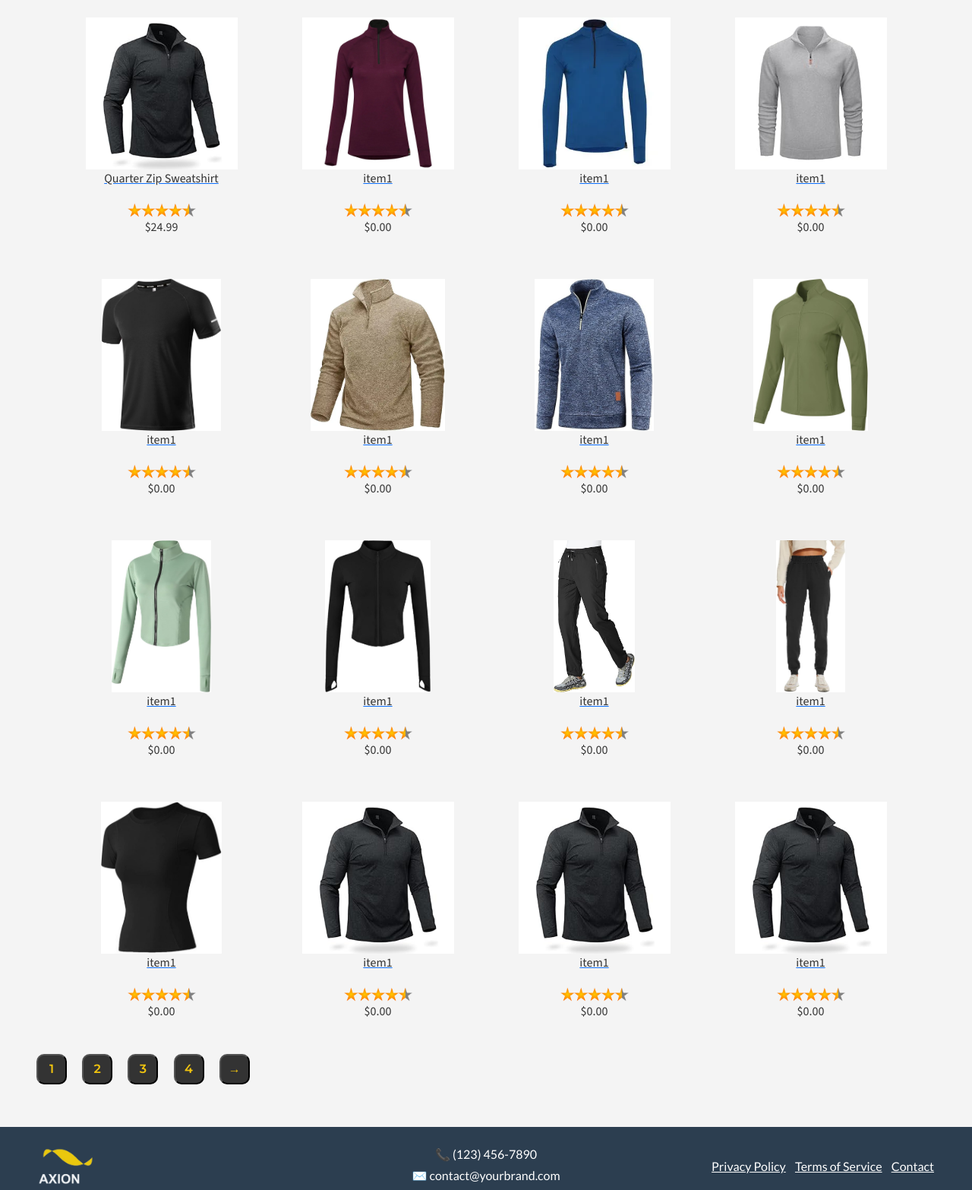
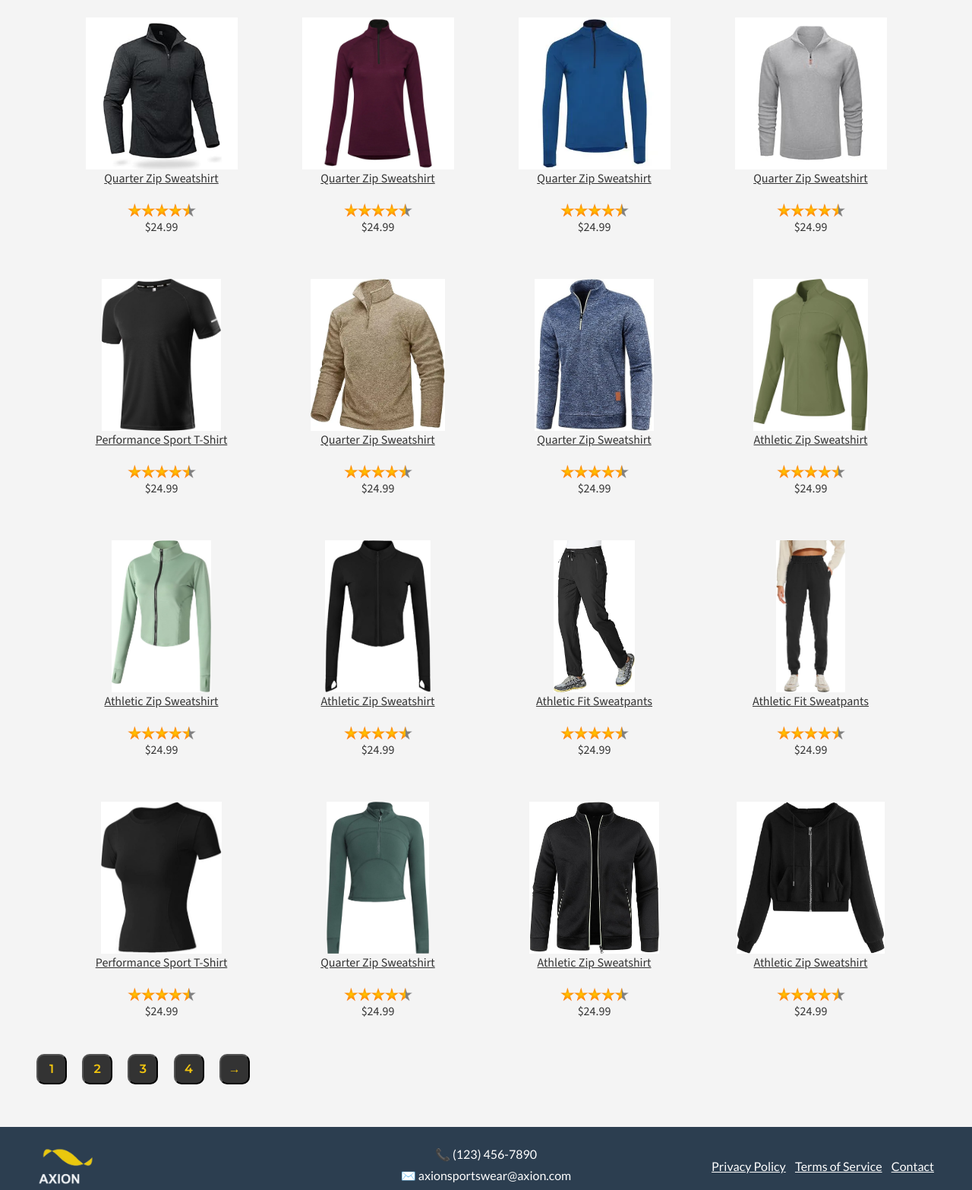
Before and after one commit to Oussama-Boukhatem/Axion, a plain HTML site: page product.html in a window 1280 px wide. Shown: the part 165-1731 px from the top of the page at 76% size. Drawn offline with nearby package versions, Linux system fonts and the light colour scheme.

Commit message:
Website adjustments in html and css

```diff
--- a/assets/css/styles.css
+++ b/assets/css/styles.css
@@ -153,6 +153,10 @@ p {
   font-family: "Source Sans 3", serif;
 }
 
+.underline {
+  text-decoration-color: #333333;
+}
+
 .rating {
   width: 90px;
   height: auto;
@@ -215,7 +219,7 @@ p {
 }
 
 .product-image {
-  width: 100px;
+  width: 50px;
   height: auto;
 }
 
--- a/product.html
+++ b/product.html
@@ -78,7 +78,7 @@
       <div class="row">
         <div class="col-lg-3 col-md-6 col-sm-12 grid-item">
           <img class="item" src="assets/images/item1.jpg" alt="item 1" />
-          <a href="product-details.html"><p class="item-description">Quarter Zip Sweatshirt</p></a>
+          <a class="underline" href="product-details.html"><p class="item-description">Quarter Zip Sweatshirt</p></a>
           <img
             class="rating"
             src="assets/images/Star_rating_4.5_of_5.png"
@@ -88,156 +88,156 @@
         </div>
         <div class="col-lg-3 col-md-6 col-sm-12 grid-item">
           <img class="item" src="assets/images/item2.webp" alt="item 2" />
-          <a href="product-details.html"><p class="item-description">item1</p></a>
+          <a class="underline" href="product-details.html"><p class="item-description">Quarter Zip Sweatshirt</p></a>
           <img
             class="rating"
             src="assets/images/Star_rating_4.5_of_5.png"
             alt="rating"
           />
-          <p class="item-description">$0.00</p>
+          <p class="item-description">$24.99</p>
         </div>
         <div class="col-lg-3 col-md-6 col-sm-12 grid-item">
           <img class="item" src="assets/images/item3.webp" alt="item 3" />
-          <a href="product-details.html"><p class="item-description">item1</p></a>
+          <a class="underline" href="product-details.html"><p class="item-description">Quarter Zip Sweatshirt</p></a>
           <img
             class="rating"
             src="assets/images/Star_rating_4.5_of_5.png"
             alt="rating"
           />
-          <p class="item-description">$0.00</p>
+          <p class="item-description">$24.99</p>
         </div>
         <div class="col-lg-3 col-md-6 col-sm-12 grid-item">
           <img class="item" src="assets/images/item4.jpg" alt="item 4" />
-          <a href="product-details.html"><p class="item-description">item1</p></a>
+          <a class="underline" href="product-details.html"><p class="item-description">Quarter Zip Sweatshirt</p></a>
           <img
             class="rating"
             src="assets/images/Star_rating_4.5_of_5.png"
             alt="rating"
           />
-          <p class="item-description">$0.00</p>
+          <p class="item-description">$24.99</p>
         </div>
 
         <div class="col-lg-3 col-md-6 col-sm-12 grid-item">
           <img class="item" src="assets/images/item5.jpg" alt="item 5" />
-          <a href="product-details.html"><p class="item-description">item1</p></a>
+          <a class="underline" href="product-details.html"><p class="item-description">Performance Sport T-Shirt</p></a>
           <img
             class="rating"
             src="assets/images/Star_rating_4.5_of_5.png"
             alt="rating"
           />
-          <p class="item-description">$0.00</p>
+          <p class="item-description">$24.99</p>
         </div>
         <div class="col-lg-3 col-md-6 col-sm-12 grid-item">
           <img class="item" src="assets/images/item6.webp" alt="item 6" />
-          <a href="product-details.html"><p class="item-description">item1</p></a>
+          <a class="underline" href="product-details.html"><p class="item-description">Quarter Zip Sweatshirt</p></a>
           <img
             class="rating"
             src="assets/images/Star_rating_4.5_of_5.png"
             alt="rating"
           />
-          <p class="item-description">$0.00</p>
+          <p class="item-description">$24.99</p>
         </div>
         <div class="col-lg-3 col-md-6 col-sm-12 grid-item">
           <img class="item" src="assets/images/item7.jpg" alt="item 7" />
-          <a href="product-details.html"><p class="item-description">item1</p></a>
+          <a class="underline" href="product-details.html"><p class="item-description">Quarter Zip Sweatshirt</p></a>
           <img
             class="rating"
             src="assets/images/Star_rating_4.5_of_5.png"
             alt="rating"
           />
-          <p class="item-description">$0.00</p>
+          <p class="item-description">$24.99</p>
         </div>
         <div class="col-lg-3 col-md-6 col-sm-12 grid-item">
           <img class="item" src="assets/images/item8.jpg" alt="item 8" />
-          <a href="product-details.html"><p class="item-description">item1</p></a>
+          <a class="underline" href="product-details.html"><p class="item-description">Athletic Zip Sweatshirt</p></a>
           <img
             class="rating"
             src="assets/images/Star_rating_4.5_of_5.png"
             alt="rating"
           />
-          <p class="item-description">$0.00</p>
+          <p class="item-description">$24.99</p>
         </div>
 
         <div class="col-lg-3 col-md-6 col-sm-12 grid-item">
           <img class="item" src="assets/images/item9.jpg" alt="item 9" />
-          <a href="product-details.html"><p class="item-description">item1</p></a>
+          <a class="underline" href="product-details.html"><p class="item-description">Athletic Zip Sweatshirt</p></a>
           <img
             class="rating"
             src="assets/images/Star_rating_4.5_of_5.png"
             alt="rating"
           />
-          <p class="item-description">$0.00</p>
+          <p class="item-description">$24.99</p>
         </div>
         <div class="col-lg-3 col-md-6 col-sm-12 grid-item">
           <img class="item" src="assets/images/item10.jpg" alt="item 10" />
-          <a href="product-details.html"><p class="item-description">item1</p></a>
+          <a class="underline" href="product-details.html"><p class="item-description">Athletic Zip Sweatshirt</p></a>
           <img
             class="rating"
             src="assets/images/Star_rating_4.5_of_5.png"
             alt="rating"
           />
-          <p class="item-description">$0.00</p>
+          <p class="item-description">$24.99</p>
         </div>
         <div class="col-lg-3 col-md-6 col-sm-12 grid-item">
           <img class="item" src="assets/images/item11.jpg" alt="item 11" />
-          <a href="product-details.html"><p class="item-description">item1</p></a>
+          <a class="underline" href="product-details.html"><p class="item-description">Athletic Fit Sweatpants</p></a>
           <img
             class="rating"
             src="assets/images/Star_rating_4.5_of_5.png"
             alt="rating"
           />
-          <p class="item-description">$0.00</p>
+          <p class="item-description">$24.99</p>
         </div>
         <div class="col-lg-3 col-md-6 col-sm-12 grid-item">
           <img class="item" src="assets/images/item12.jpg" alt="item 12" />
-          <a href="product-details.html"><p class="item-description">item1</p></a>
+          <a class="underline" href="product-details.html"><p class="item-description">Athletic Fit Sweatpants</p></a>
           <img
             class="rating"
             src="assets/images/Star_rating_4.5_of_5.png"
             alt="rating"
           />
-          <p class="item-description">$0.00</p>
+          <p class="item-description">$24.99</p>
         </div>
 
         <div class="col-lg-3 col-md-6 col-sm-12 grid-item">
           <img class="item" src="assets/images/item13.jpg" alt="item 13" />
-          <a href="product-details.html"><p class="item-description">item1</p></a>
+          <a class="underline" href="product-details.html"><p class="item-description">Performance Sport T-Shirt</p></a>
           <img
             class="rating"
             src="assets/images/Star_rating_4.5_of_5.png"
             alt="rating"
           />
-          <p class="item-description">$0.00</p>
+          <p class="item-description">$24.99</p>
         </div>
         <div class="col-lg-3 col-md-6 col-sm-12 grid-item">
-          <img class="item" src="assets/images/item1.jpg" alt="item 14" />
-          <a href="product-details.html"><p class="item-description">item1</p></a>
+          <img class="item" src="assets/images/item14.jpg" alt="item 14" />
+          <a class="underline" href="product-details.html"><p class="item-description">Quarter Zip Sweatshirt</p></a>
           <img
             class="rating"
             src="assets/images/Star_rating_4.5_of_5.png"
             alt="rating"
           />
-          <p class="item-description">$0.00</p>
+          <p class="item-description">$24.99</p>
         </div>
         <div class="col-lg-3 col-md-6 col-sm-12 grid-item">
-          <img class="item" src="assets/images/item1.jpg" alt="item 15" />
-          <a href="product-details.html"><p class="item-description">item1</p></a>
+          <img class="item" src="assets/images/item15.jpg" alt="item 15" />
+          <a class="underline" href="product-details.html"><p class="item-description">Athletic Zip Sweatshirt</p></a>
           <img
             class="rating"
             src="assets/images/Star_rating_4.5_of_5.png"
             alt="rating"
           />
-          <p class="item-description">$0.00</p>
+          <p class="item-description">$24.99</p>
         </div>
         <div class="col-lg-3 col-md-6 col-sm-12 grid-item">
-          <img class="item" src="assets/images/item1.jpg" alt="item 16" />
-          <a href="product-details.html"><p class="item-description">item1</p></a>
+          <img class="item" src="assets/images/item16.jpg" alt="item 16" />
+          <a class="underline" href="product-details.html"><p class="item-description">Athletic Zip Sweatshirt</p></a>
           <img
             class="rating"
             src="assets/images/Star_rating_4.5_of_5.png"
             alt="rating"
           />
-          <p class="item-description">$0.00</p>
+          <p class="item-description">$24.99</p>
         </div>
       </div>
     </div>
@@ -259,7 +259,7 @@
           <!-- Contact Info -->
           <div class="col-md-4 text-center">
             <p class="mb-1 contact-cred">📞 (123) 456-7890</p>
-            <p class="mb-1 contact-cred">✉️ contact@yourbrand.com</p>
+            <p class="mb-1 contact-cred">✉️ axionsportswear@axion.com</p>
           </div>
 
           <!-- Links -->
```
Also changed, not shown: about.html (+1 -1 lines), cart.html (+19 -19 lines), contact.html (+1 -1 lines), index.html (+1 -1 lines), product-details.html (+2 -2 lines), signup.html (+1 -1 lines).
